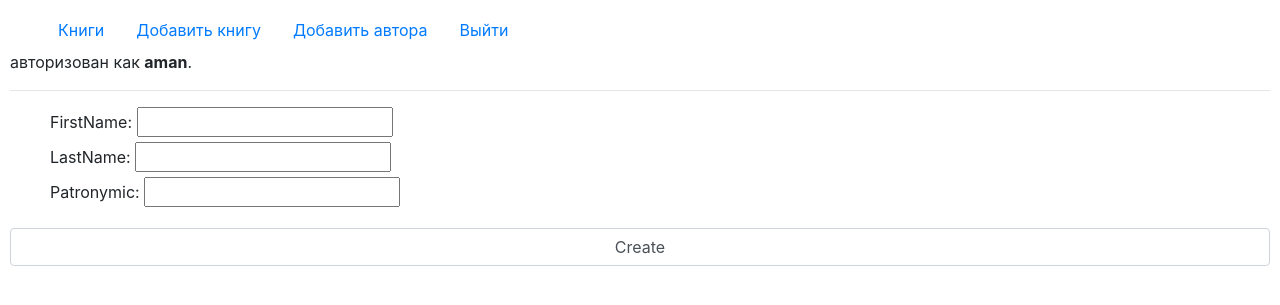
After one commit to MerBerd/bookstore, a Django app: page /newAuthor in a window 1280 px wide. The commit adds this page. Shown: the top 305 px of the page. Run offline with Django 3.2, Linux system fonts and the light colour scheme; a user stored in the database is signed in; some libraries are stand-ins or nearby versions.

Commit message:
author adding view

```diff
--- a/Store/forms.py
+++ b/Store/forms.py
@@ -1,12 +1,22 @@
+from attr import field
 from django import forms
 from django.forms import widgets
 
-from .models import Book
+from .models import Book, Author
+
+class NewAuthorForm(forms.ModelForm):
+    pass
 
 class NewBookForm(forms.ModelForm):
     class Meta:
         model = Book
         fields = ['Title', 'Description', 'Price', 'Photo', 'Author']
         widgets = {
-            'Description':widgets.Textarea(attrs={'cols' : 80, 'rows' : 20, 'class' : 'form-control'}),
+            'Description':widgets.Textarea(attrs={'cols' : 60, 'rows' : 10, 'class' : 'form-control'}),
+            'Author': widgets.Select()
         }
+
+class NewAuthorForm(forms.ModelForm):
+    class Meta:
+        model = Author
+        fields = ['FirstName', 'LastName', 'Patronymic']
--- a/Store/models.py
+++ b/Store/models.py
@@ -9,10 +9,13 @@ class User(AbstractUser):
     pass
 
 class Author(models.Model):
-    Name = models.CharField(max_length=64, blank=True, null=True)
+    FirstName = models.CharField(max_length=64, blank=True, null=True)
+    LastName = models.CharField(max_length=64, blank=True, null=True)
+    Patronymic = models.CharField(max_length=64, blank=True,  null=True)
+
 
     def __str__(self):
-        return self.Name
+        return f'{self.LastName} {self.FirstName} {self.Patronymic}'
 
 
 class Book(models.Model):
@@ -20,10 +23,13 @@ class Book(models.Model):
     Description = models.CharField(max_length=400)
     Price = models.DecimalField(max_digits=10, decimal_places=2)
     PostedTime = models.DateTimeField(auto_now_add=True)
-    Photo = models.URLField(max_length=1000, blank=True, null=True)
-    Author = models.ManyToManyField(Author, blank=True, related_name='books')
+    Photo = models.URLField(max_length=10000, blank=True, null=True)
+    Author = models.ManyToManyField(Author, blank=True, null=True, related_name='books')
     addedShoplist = models.ManyToManyField(User, blank=True, related_name='shoplist')
     Active = models.BooleanField(default=True)
+
+    def __str_(self):
+        return f'{self.Author}: {self.Title}'
 
 
 class Order(models.Model):
--- a/Store/templates/Store/index.html
+++ b/Store/templates/Store/index.html
@@ -9,7 +9,7 @@
                 <img class="card-img-top imgpl" src="{{ book.Photo }}" alt="Card image of {{ book.Title }}">
                 <h5 class="card-title center">{{ book.Title }}</h5>
                 <h6 class="center card-subtitle mb-2 text-muted">{{ book.Price }}</h6>
-                <a href="#" class="btn btn-primary">В корзину</a>
+                <a href="#" class="btn btn-primary"><i class="fa-solid fa-basket-shopping"></i> В корзину</a>
             </div></a>
         {% endif %}
         {% empty %}
--- a/Store/templates/Store/layout.html
+++ b/Store/templates/Store/layout.html
@@ -3,40 +3,49 @@
 <!DOCTYPE html>
 <html lang="en">
     <head>
+
+
+
         <title>{% block title %}Bookstore{% endblock %}</title>
         <link rel="stylesheet" href="https://stackpath.bootstrapcdn.com/bootstrap/4.4.1/css/bootstrap.min.css" integrity="sha384-Vkoo8x4CGsO3+Hhxv8T/Q5PaXtkKtu6ug5TOeNV6gBiFeWPGFN9MuhOf23Q9Ifjh" crossorigin="anonymous">
-        <link href="{% static 'auctions/styles.css' %}" rel="stylesheet">
-
+        <link href="{% static 'Store/styles.css' %}" rel="stylesheet">
+        <script src="https://kit.fontawesome.com/f2bd4eb8ea.js" crossorigin="anonymous"></script>
     </head>
     <body>
-        <h1>Auctions</h1>
-        <div>
-            {% if user.is_authenticated %}
-                Signed in as <strong>{{ user.username }}</strong>.
-            {% else %}
-                Not signed in.
-            {% endif %}
-        </div>
+
         <ul class="nav">
             <li class="nav-item">
-                <a class="nav-link" href="{% url 'index' %}">Active Listings</a>
+                <a class="nav-link" style="color:black;" href="{% url 'index' %}"><i class="fa-solid fa-books"></i></a>
             </li>
             <li class="nav-item">
-                <a class="nav-link" href="{% url 'newBook' %}">Create new listing</a>
+                <a class="nav-link" href="{% url 'index' %}">Книги</a>
+            </li>
+            <li class="nav-item">
+                <a class="nav-link" href="{% url 'newBook' %}">Добавить книгу</a>
+            </li>
+            <li class="nav-item">
+                <a class="nav-link" href="{% url 'newAuthor' %}">Добавить автора</a>
             </li>
             {% if user.is_authenticated %}
                 <li class="nav-item">
-                    <a class="nav-link" href="{% url 'logout' %}">Log Out</a>
+                    <a class="nav-link" href="{% url 'logout' %}">Выйти</a>
                 </li>
             {% else %}
                 <li class="nav-item">
-                    <a class="nav-link" href="{% url 'login' %}">Log In</a>
+                    <a class="nav-link" href="{% url 'login' %}">Войти</a>
                 </li>
                 <li class="nav-item">
-                    <a class="nav-link" href="{% url 'register' %}">Register</a>
+                    <a class="nav-link" href="{% url 'register' %}">Зарегистрироваться</a>
                 </li>
             {% endif %}
         </ul>
+        <div>
+            {% if user.is_authenticated %}
+                авторизован как <strong>{{ user.username }}</strong>.
+            {% else %}
+                не авторизован
+            {% endif %}
+        </div>
         <hr>
         {% block body %}
         {% endblock %}
--- /dev/null
+++ b/Store/templates/Store/newAuthor.html
@@ -0,0 +1,14 @@
+{% extends "Store/layout.html" %}
+
+{% block body %}
+<form action="{% url 'newAuthor' %}" method='POST'>
+    {% csrf_token %}
+    <ul style="list-style-type: none;">
+        {% for i in form%}
+        <li> {{ i.label_tag }} {{ i }}</li>
+    {% endfor %}
+    </ul>
+    <input class = "form-control" type="submit" value='Create'>
+
+</form>
+{% endblock %}
--- a/Store/urls.py
+++ b/Store/urls.py
@@ -9,5 +9,6 @@ urlpatterns = [
     path("accounts/login/", views.login_view, name="login"),
     path("logout", views.logout_view, name="logout"),
     path("register", views.register, name="register"),
-    path("newBook", views.newBook, name="newBook")
+    path("newBook", views.newBook, name="newBook"),
+    path("newAuthor", views.newAuthor, name="newAuthor"),
 ]
--- a/Store/views.py
+++ b/Store/views.py
@@ -6,7 +6,7 @@ from django.urls import reverse
 from django.contrib.auth.decorators import login_required
 
 from .models import User, Book
-from .forms import NewBookForm
+from .forms import NewBookForm, NewAuthorForm
 
 def index(request):
     return render(request, "Store/index.html", {
@@ -82,3 +82,22 @@ def newBook(request):
     return render(request, "Store/newBook.html", {
             "form" : form
         })
+
+
+@login_required
+def newAuthor(request):
+    if request.method == "POST":
+        form = NewAuthorForm(request.POST)
+
+        if form.is_valid():
+            # form.instance.Author = request.user
+            form.save()
+            return HttpResponseRedirect(reverse("index"))
+        else:
+            return render(request, "Store/newAuthor.html", {
+                "form" : form
+            })
+    form = NewAuthorForm()
+    return render(request, "Store/newAuthor.html", {
+            "form" : form
+        })
--- a/bookstore/settings.py
+++ b/bookstore/settings.py
@@ -124,6 +124,9 @@ USE_TZ = True
 
 STATIC_URL = '/static/'
 
+STATICFILES_DIRS = [os.path.join(BASE_DIR, 'static')]
+
+
 # Default primary key field type
 # https://docs.djangoproject.com/en/3.2/ref/settings/#default-auto-field
 
```
Also changed, not shown: Store/migrations/0003_auto_20220308_1801.py (added), Store/migrations/0004_auto_20220308_1809.py (added), Store/migrations/0005_auto_20220308_1809.py (added), Store/migrations/0006_auto_20220308_1825.py (added), Store/migrations/0007_alter_book_photo.py (added), Store/migrations/0008_auto_20220308_1841.py (added), Store/migrations/0009_alter_book_author.py (added), db.sqlite3.
